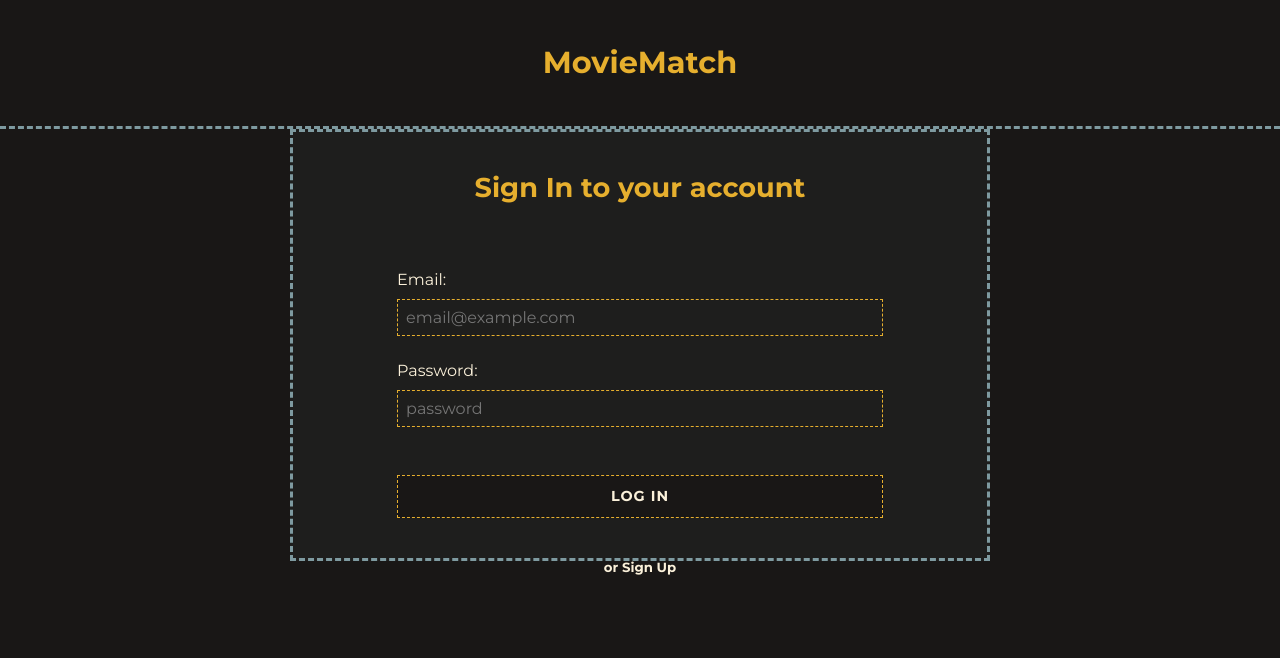
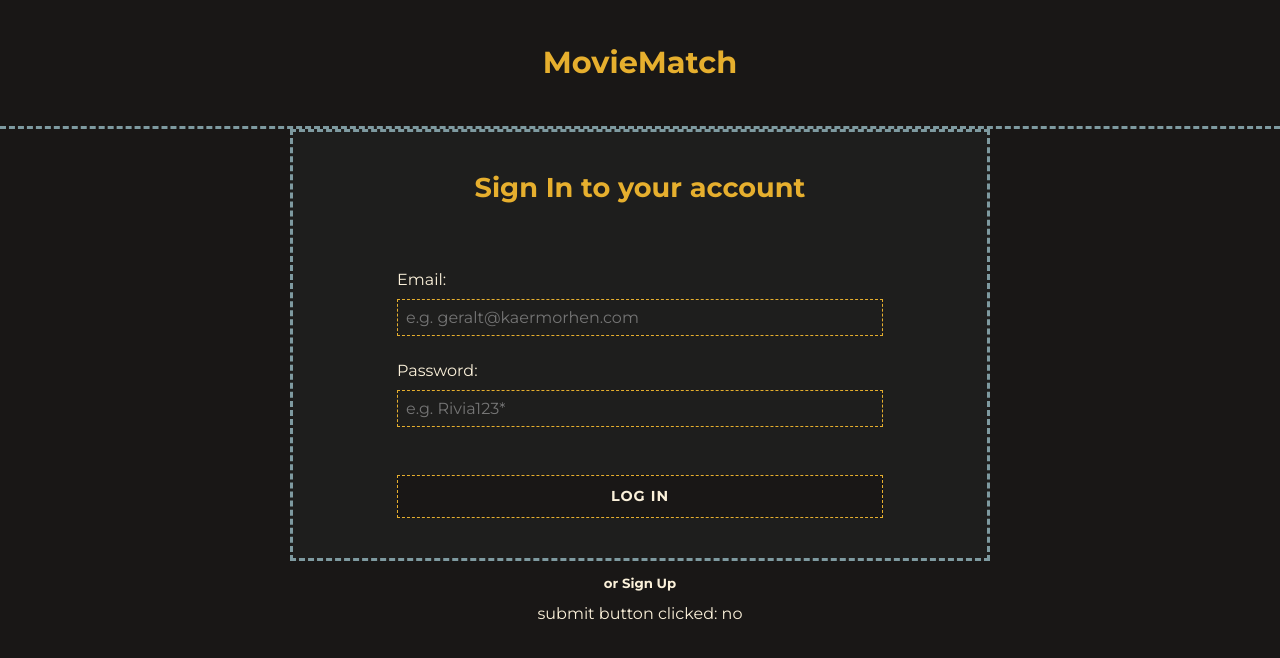
Before and after one commit to AnnZak/CodersCamp2020.Project.Front-React.MovieMatch, a React (Create React App) app: page /login in a window 1280 px wide. Shown: the top 658 px of the page. Built offline with nearby package versions, Linux system fonts and the light colour scheme.

Commit message:
add login form working

```diff
--- a/src/components/layout/form/form.tsx
+++ b/src/components/layout/form/form.tsx
@@ -9,6 +9,7 @@ interface IInput {
     value?: string;
     placeholder?: string;
     attr?: { accept?: string };
+    setValue?: Function;
 }
 
 interface IProps {
@@ -39,7 +40,12 @@ function Form({ heading, inputs, formNavButtons, formNavFunctions, info, onSubmi
             <div className='form-container'>
                 <h1 className='form-heading'>{heading}</h1>
                 <p className='form-info'>{info}</p>
-                <form>
+                <form onSubmit={(e) => {
+                    e.preventDefault();
+                    if (onSubmit) {
+                        onSubmit();
+                    }
+                }}>
                     {inputs.map((input, index) => {
                         return (
                             <div className={
@@ -52,6 +58,7 @@ function Form({ heading, inputs, formNavButtons, formNavFunctions, info, onSubmi
                                     placeholder={input.placeholder ? input.placeholder : undefined}
                                     value={input.value ? input.value : undefined}
                                     accept={input.attr && input.attr.accept ? input.attr.accept : undefined}
+                                    onChange={(e) => { if (input.setValue) input.setValue(e.target.value); }}
                                 />
                             </div>
                         );
@@ -63,7 +70,6 @@ function Form({ heading, inputs, formNavButtons, formNavFunctions, info, onSubmi
                         <button onClick={() => handleNext()} className={formNavButtons.next ? undefined : 'btn-hidden'}>Next Page</button>
                     </div>
                 ) : undefined}
-
             </div>
         </div>
     );
--- /dev/null
+++ b/src/constants/index.ts
@@ -0,0 +1,3 @@
+const API_URL = "https://awesome-movie-match.herokuapp.com/api";
+
+export { API_URL };
--- a/src/features/User/UserSlice.ts
+++ b/src/features/User/UserSlice.ts
@@ -1,6 +1,7 @@
 import { createSlice, createAsyncThunk } from '@reduxjs/toolkit';
 import axios from 'axios';
 import { RootState } from '../../app/store';
+import { API_URL } from '../../constants';
 
 export const userSlice = createSlice({
 
@@ -31,16 +32,15 @@ export const userSelector = (state: RootState) => state.user;
 
 export const loginUser = createAsyncThunk(
     'users/login',
-    async ( userCredentials: {login: string, password: string}, thunkApi) => {
+    async (userCredentials: { email: string, password: string }, thunkApi) => {
         try {
-
             const response = await axios.post(
-                'https://awesome-movie-match.herokuapp.com/api/users/login', {
-                    email: userCredentials.login,
-                    password: userCredentials.password,
-                }
+                `${API_URL}/users/login`, {
+                email: userCredentials.email,
+                password: userCredentials.password,
+            }
             )
-            if(response.status === 200) {
+            if (response.status === 200) {
                 localStorage.setItem('token', response.data.token);
                 return response.data;
             } else {
@@ -53,4 +53,4 @@ export const loginUser = createAsyncThunk(
     }
 );
 
-export const { clearState }  = userSlice.actions;
+export const { clearState } = userSlice.actions;
--- a/src/views/Login/Login.scss
+++ b/src/views/Login/Login.scss
@@ -8,4 +8,8 @@
     &>:first-child {
         padding: 1rem 0 3rem 0;
     }
+
+    h5 {
+        padding: 1rem 0;
+    }
 }
--- a/src/views/Login/Login.tsx
+++ b/src/views/Login/Login.tsx
@@ -1,13 +1,16 @@
-import React, { useEffect } from 'react';
+import React, { useState, useEffect } from 'react';
 import './Login.scss';
 import { loginUser, userSelector, clearState } from '../../features/User/UserSlice'
 import { Link, useHistory } from 'react-router-dom';
-import { useForm } from 'react-hook-form'; //TODO
 import { useAppSelector, useAppDispatch } from '../../app/hooks';
 import TopLogo from '../../components/ui/topLogo/topLogo';
 import Form from '../../components/layout/form/form';
 
 const Login = () => {
+
+  const [email, setEmail] = useState("");
+  const [password, setPassword] = useState("");
+  const [submitted, setSubmitted] = useState("no");  // TODO
 
   const dispatch = useAppDispatch();
   const history = useHistory();
@@ -16,7 +19,8 @@ const Login = () => {
     userSelector
   );
 
-  const onSubmit = (data: {login: string, password: string}) => { //TODO: add interface or custom type
+  const onSubmit = (data: { email: string, password: string }) => { //TODO: add interface or custom type
+    setSubmitted("yes"); // TODO
     dispatch(loginUser(data));
   }
 
@@ -33,7 +37,7 @@ const Login = () => {
     }
     if (isSuccess) {
       dispatch(clearState());
-      history.push('/'); // TODO ??
+      history.push('/'); // TODO
     }
   }, [isError, isSuccess]);
 
@@ -43,13 +47,14 @@ const Login = () => {
       <Form
         heading="Sign In to your account"
         inputs={[
-          { type: 'text', label: 'Email:', placeholder: 'email@example.com' },
-          { type: 'password', label: 'Password:', placeholder: 'password' },
-          { type: 'submit', value: 'Log in'}
+          { type: 'email', label: 'Email:', placeholder: 'e.g. geralt@kaermorhen.com', value: email, setValue: setEmail },
+          { type: 'password', label: 'Password:', placeholder: 'e.g. Rivia123*', value: password, setValue: setPassword },
+          { type: 'submit', value: 'Log in' }
         ]}
-        onSubmit={onSubmit}
+        onSubmit={() => { onSubmit({ email, password }) }}
       />
       <h5>or <Link to="register">Sign Up</Link></h5>
+      <p>{`submit button clicked: ${submitted}`}</p> {/* TODO */}
     </div>
   );
 }
```
